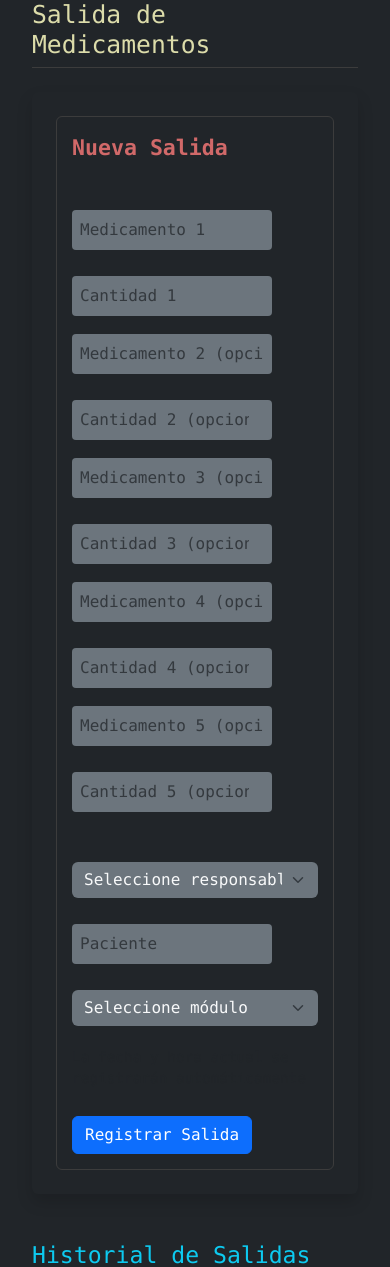
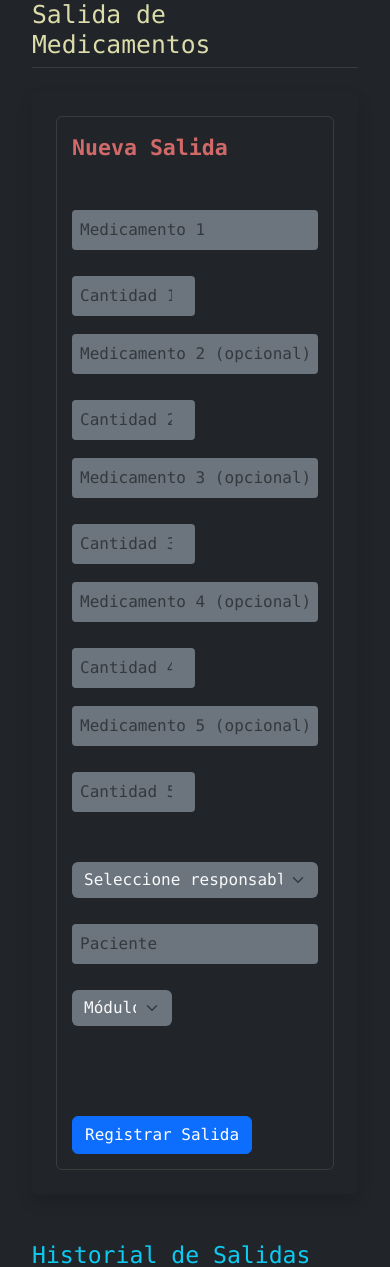
Before and after one commit to NicolasAndresCL/farmacia-flask, a Flask app: page /salidas/ in a window 390 px wide; the page is wider, and only the part inside the window is pictured. Shown: the part 156-1423 px from the top of that part. Run offline with Flask 3, Linux system fonts and the light colour scheme; data that the repository does not hold is empty.

Commit message:
Refactor interfaz y lógica de stock: - Ajuste en app.py y routes/stock.py para ordenamiento dinámico por cantidad - Mejora de base.html con navbar responsivo y tema oscuro - Formularios de ingresos y salidas adaptados al sistema de grillas Bootstrap - Tablas de historial estilizadas con table-dark, striped y hover - style.css actualizado con paleta VS Code Dark y colores personalizados para títulos - stock.html refactorizado con botones de ordenamiento y tabla responsiva

```diff
--- a/app.py
+++ b/app.py
@@ -42,6 +42,8 @@ db.init_app(app)
 def home():
     return render_template("home.html")
 
+
+
 app.register_blueprint(ingresos_bp)
 app.register_blueprint(salidas_bp)
 app.register_blueprint(stock_bp)
--- a/static/style.css
+++ b/static/style.css
@@ -186,3 +186,24 @@ nav li a:hover {
 .navbar-custom .navbar-brand {
     color: #4ec9b0 !important; /* verde azulado VS Code */
 }
+
+.input-medicamento {
+    width: 100% !important;
+    max-width: 500px !important; /* o el valor que prefieras */
+}
+.input-cantidad {
+    width: 50% !important;
+    max-width: 150px !important; /* o el valor que prefieras */
+}
+.input-responsable {
+    width: 100% !important;
+    max-width: 300px !important; /* o el valor que prefieras */
+}
+.input-paciente {
+    width: 100% !important;
+    max-width: 300px !important; /* o el valor que prefieras */
+}
+.input-modulo {
+    width: 100% !important;
+    max-width: 100px !important; /* o el valor que prefieras */
+}
--- a/templates/base.html
+++ b/templates/base.html
@@ -22,9 +22,9 @@
                 <div class="collapse navbar-collapse" id="navbarMedicamentos">
                     <ul class="navbar-nav ms-auto mb-2 mb-lg-0">
                         <!-- <li class="nav-item"><a class="nav-link" href="{{ url_for('home') }}">Inicio</a></li> -->
-                        <li class="nav-item"><a class="nav-link text-danger fw-bold" href="{{ url_for('ingresos.index_ingresos') }}">INGRESOS</a></li>
-                        <li class="nav-item"><a class="nav-link text-primary fw-bold" href="{{ url_for('salidas.index_salidas') }}">SALIDAS</a></li>
-                        <li class="nav-item"><a class="nav-link text-success fw-bold" href="{{ url_for('stock.index_stock') }}">STOCK</a></li>
+                        <li class="nav-item"><a class="nav-link text-danger fw-bold" href="{{ url_for('ingresos.index_ingresos') }}">INGRESOS |</a></li>
+                        <li class="nav-item"><a class="nav-link text-primary fw-bold" href="{{ url_for('salidas.index_salidas') }}">SALIDAS |</a></li>
+                        <li class="nav-item"><a class="nav-link text-success fw-bold" href="{{ url_for('stock.index_stock') }}">STOCK |</a></li>
                     </ul>
                 </div>
             </div>
--- a/templates/ingresos.html
+++ b/templates/ingresos.html
@@ -9,13 +9,14 @@
     <form action="{{ url_for('ingresos.agregar_ingreso') }}" method="post" class="row g-3 bg-dark p-4 rounded shadow">
         <fieldset>
             <legend class="text-danger mb-4">Nuevo Ingreso</legend>
+            <div class="row g-3 mb-2">
 
             <div class="col-md-6 mb-3">
-                <input type="text" name="medicamento" class="form-control bg-secondary text-light border-0" placeholder="Medicamento" required>
+                <input type="text" name="medicamento" class="form-control input-medicamento bg-secondary text-light border-0" placeholder="Medicamento" required>
             </div>
 
             <div class="col-md-6 mb-3">
-                <input type="number" name="cantidad" class="form-control bg-secondary text-light border-0" placeholder="Cantidad" required>
+                <input type="number" name="cantidad" class="form-control input-cantidad bg-secondary text-light border-0" placeholder="Cantidad" required>
             </div>
 
             <div class="col-md-6 mb-3">
@@ -25,6 +26,7 @@
                         <option value="{{ t }}">{{ t }}</option>
                     {% endfor %}
                 </select>
+            </div>
             </div>
 
             <p class="info-label text-muted">La fecha y hora actual se registrarán automáticamente</p>
--- a/templates/salidas.html
+++ b/templates/salidas.html
@@ -13,20 +13,20 @@
             <!-- Medicamentos (1 a 5) -->
             {% for i in range(1,6) %}
             <div class="row g-3 mb-2">
-                <div class="col-md-6 col-lg-5">
+                <div class="col-md-8 col-lg-5">
                     <input
                         type="text"
                         name="medicamento{{ i }}"
-                        class="form-control bg-secondary text-light border-0"
+                        class="form-control input-medicamento bg-secondary text-light border-0"
                         placeholder="Medicamento {{ i }}{% if i > 1 %} (opcional){% endif %}"
                         {% if i == 1 %}required{% endif %}
                     >
                 </div>
-                <div class="col-md-6 col-lg-4">
+                <div class="col-md-4 col-lg-4">
                     <input
                         type="number"
                         name="cantidad{{ i }}"
-                        class="form-control bg-secondary text-light border-0"
+                        class="form-control input-cantidad bg-secondary text-light border-0"
                         placeholder="Cantidad {{ i }}{% if i > 1 %} (opcional){% endif %}"
                         min="1"
                         {% if i == 1 %}required{% endif %}
@@ -38,7 +38,7 @@
             <!-- Responsable, Paciente, Módulo -->
             <div class="row g-3 mt-4">
                 <div class="col-md-4">
-                    <select name="responsable" class="form-select bg-secondary text-light border-0" required>
+                    <select name="responsable" class="form-select imput-responsable bg-secondary text-light border-0" required>
                         <option value="" disabled selected>Seleccione responsable</option>
                         {% for r in responsables %}
                             <option value="{{ r }}">{{ r }}</option>
@@ -46,11 +46,11 @@
                     </select>
                 </div>
                 <div class="col-md-4">
-                    <input type="text" name="paciente" class="form-control bg-secondary text-light border-0" placeholder="Paciente" required>
+                    <input type="text" name="paciente" class="form-control input-paciente bg-secondary text-light border-0" placeholder="Paciente" required>
                 </div>
                 <div class="col-md-4">
-                    <select name="modulo" class="form-select bg-secondary text-light border-0" required>
-                        <option value="" disabled selected>Seleccione módulo</option>
+                    <select name="modulo" class="form-select input-modulo bg-secondary text-light border-0" required>
+                        <option value="" disabled selected>Módulo</option>
                         {% for m in modulos %}
                             <option value="{{ m }}">{{ m }}</option>
                         {% endfor %}
```
Also changed, not shown: routes/stock.py (+12 -6 lines), templates/stock.html (+12 -3 lines).
